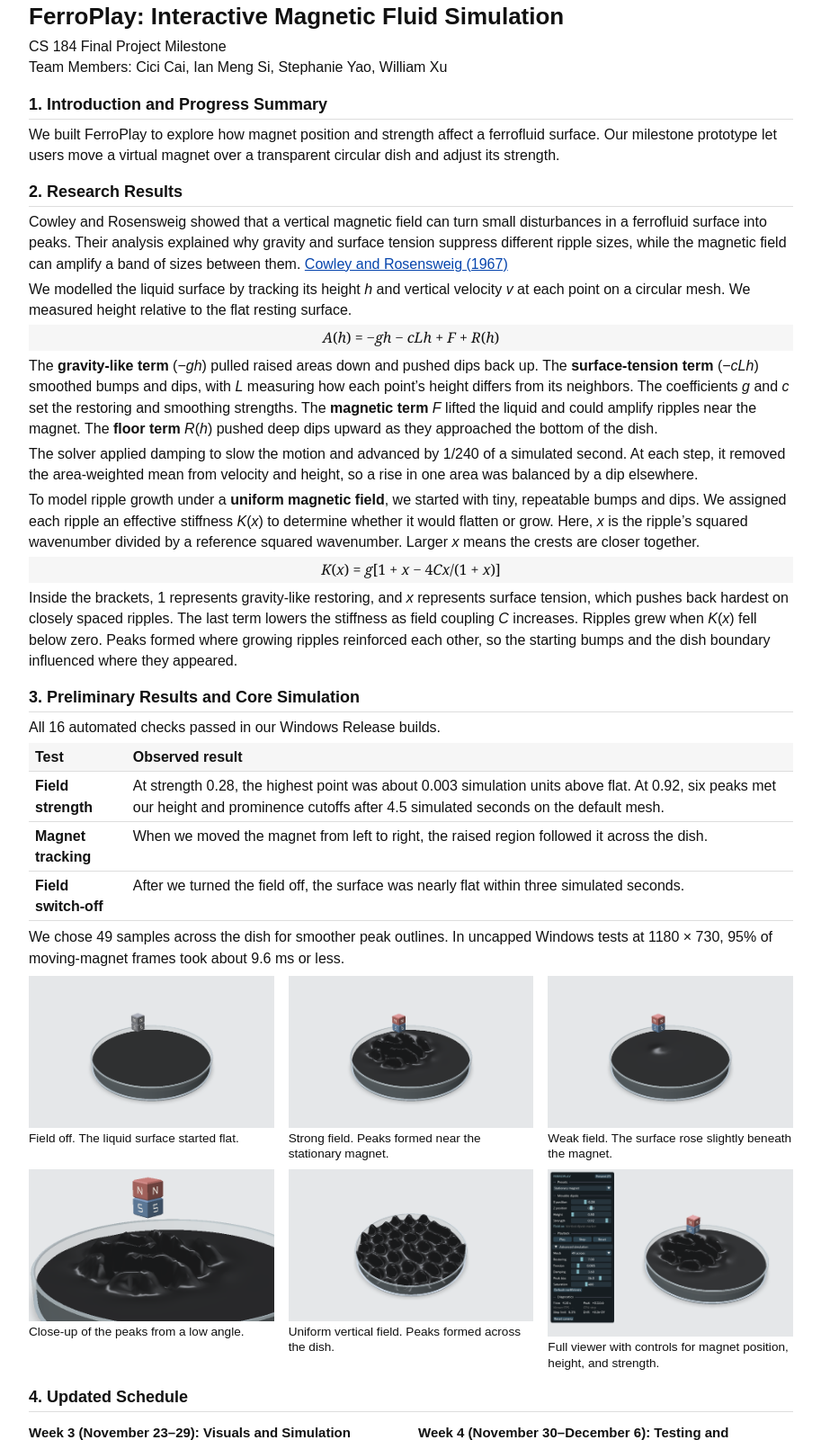
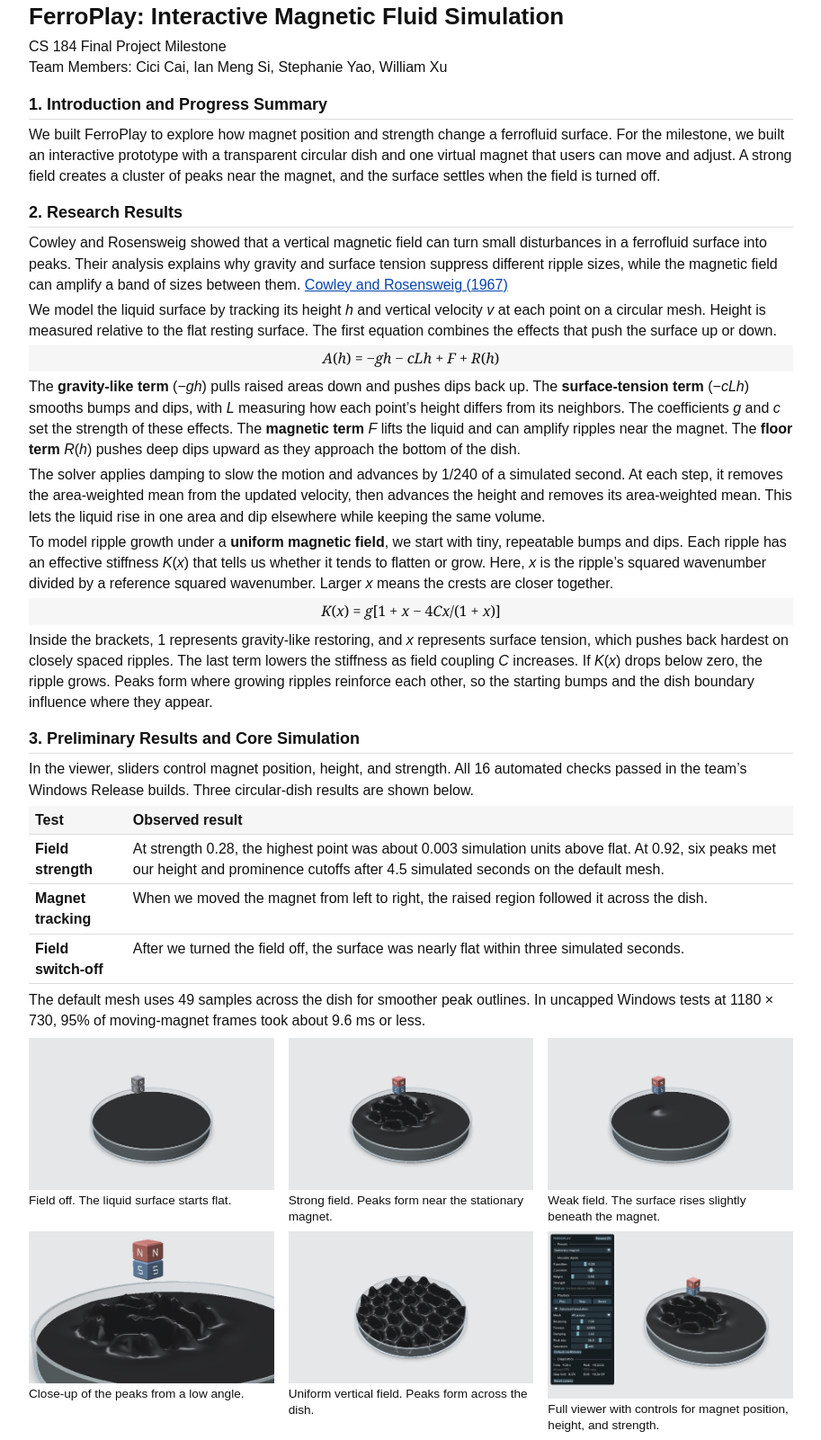
Before and after one commit to Cicicai379/ferroplay-milestone, a plain HTML site: page index.html in a window 1280 px wide. Shown: the part 25-1626 px from the top of the page at 90% size, without its empty margins (183-1096 px from the left). Drawn offline with Linux system fonts and the light colour scheme.

Commit message:
Revert "Tighten milestone report wording"
This reverts commit fd63e214685bc9bc00910f5776785c091d7ba119.

```diff
--- a/index.html
+++ b/index.html
@@ -104,20 +104,20 @@
     <p>CS 184 Final Project Milestone<br>Team Members: Cici Cai, Ian Meng Si, Stephanie Yao, William Xu</p>
 
     <h2>1. Introduction and Progress Summary</h2>
-    <p>We built FerroPlay to explore how magnet position and strength affect a ferrofluid surface. Our milestone prototype let users move a virtual magnet over a transparent circular dish and adjust its strength.</p>
+    <p>We built FerroPlay to explore how magnet position and strength change a ferrofluid surface. For the milestone, we built an interactive prototype with a transparent circular dish and one virtual magnet that users can move and adjust. A strong field creates a cluster of peaks near the magnet, and the surface settles when the field is turned off.</p>
 
     <h2>2. Research Results</h2>
-    <p>Cowley and Rosensweig showed that a vertical magnetic field can turn small disturbances in a ferrofluid surface into peaks. Their analysis explained why gravity and surface tension suppress different ripple sizes, while the magnetic field can amplify a band of sizes between them. <a href="https://www.cambridge.org/core/journals/journal-of-fluid-mechanics/article/abs/interfacial-stability-of-a-ferromagnetic-fluid/B40DFB1706780F071CDC7B0DFBFF7FCD">Cowley and Rosensweig (1967)</a></p>
-    <p>We modelled the liquid surface by tracking its height <var>h</var> and vertical velocity <var>v</var> at each point on a circular mesh. We measured height relative to the flat resting surface.</p>
+    <p>Cowley and Rosensweig showed that a vertical magnetic field can turn small disturbances in a ferrofluid surface into peaks. Their analysis explains why gravity and surface tension suppress different ripple sizes, while the magnetic field can amplify a band of sizes between them. <a href="https://www.cambridge.org/core/journals/journal-of-fluid-mechanics/article/abs/interfacial-stability-of-a-ferromagnetic-fluid/B40DFB1706780F071CDC7B0DFBFF7FCD">Cowley and Rosensweig (1967)</a></p>
+    <p>We model the liquid surface by tracking its height <var>h</var> and vertical velocity <var>v</var> at each point on a circular mesh. Height is measured relative to the flat resting surface. The first equation combines the effects that push the surface up or down.</p>
     <p class="equation"><var>A</var>(<var>h</var>) = −<var>gh</var> − <var>cLh</var> + <var>F</var> + <var>R</var>(<var>h</var>)</p>
-    <p>The <strong>gravity-like term</strong> (−<var>gh</var>) pulled raised areas down and pushed dips back up. The <strong>surface-tension term</strong> (−<var>cLh</var>) smoothed bumps and dips, with <var>L</var> measuring how each point’s height differs from its neighbors. The coefficients <var>g</var> and <var>c</var> set the restoring and smoothing strengths. The <strong>magnetic term</strong> <var>F</var> lifted the liquid and could amplify ripples near the magnet. The <strong>floor term</strong> <var>R</var>(<var>h</var>) pushed deep dips upward as they approached the bottom of the dish.</p>
-    <p>The solver applied damping to slow the motion and advanced by 1/240 of a simulated second. At each step, it removed the area-weighted mean from velocity and height, so a rise in one area was balanced by a dip elsewhere.</p>
-    <p>To model ripple growth under a <strong>uniform magnetic field</strong>, we started with tiny, repeatable bumps and dips. We assigned each ripple an effective stiffness <var>K</var>(<var>x</var>) to determine whether it would flatten or grow. Here, <var>x</var> is the ripple’s squared wavenumber divided by a reference squared wavenumber. Larger <var>x</var> means the crests are closer together.</p>
+    <p>The <strong>gravity-like term</strong> (−<var>gh</var>) pulls raised areas down and pushes dips back up. The <strong>surface-tension term</strong> (−<var>cLh</var>) smooths bumps and dips, with <var>L</var> measuring how each point’s height differs from its neighbors. The coefficients <var>g</var> and <var>c</var> set the strength of these effects. The <strong>magnetic term</strong> <var>F</var> lifts the liquid and can amplify ripples near the magnet. The <strong>floor term</strong> <var>R</var>(<var>h</var>) pushes deep dips upward as they approach the bottom of the dish.</p>
+    <p>The solver applies damping to slow the motion and advances by 1/240 of a simulated second. At each step, it removes the area-weighted mean from the updated velocity, then advances the height and removes its area-weighted mean. This lets the liquid rise in one area and dip elsewhere while keeping the same volume.</p>
+    <p>To model ripple growth under a <strong>uniform magnetic field</strong>, we start with tiny, repeatable bumps and dips. Each ripple has an effective stiffness <var>K</var>(<var>x</var>) that tells us whether it tends to flatten or grow. Here, <var>x</var> is the ripple’s squared wavenumber divided by a reference squared wavenumber. Larger <var>x</var> means the crests are closer together.</p>
     <p class="equation"><var>K</var>(<var>x</var>) = <var>g</var>[1 + <var>x</var> − 4<var>Cx</var>/(1 + <var>x</var>)]</p>
-    <p>Inside the brackets, 1 represents gravity-like restoring, and <var>x</var> represents surface tension, which pushes back hardest on closely spaced ripples. The last term lowers the stiffness as field coupling <var>C</var> increases. Ripples grew when <var>K</var>(<var>x</var>) fell below zero. Peaks formed where growing ripples reinforced each other, so the starting bumps and the dish boundary influenced where they appeared.</p>
+    <p>Inside the brackets, 1 represents gravity-like restoring, and <var>x</var> represents surface tension, which pushes back hardest on closely spaced ripples. The last term lowers the stiffness as field coupling <var>C</var> increases. If <var>K</var>(<var>x</var>) drops below zero, the ripple grows. Peaks form where growing ripples reinforce each other, so the starting bumps and the dish boundary influence where they appear.</p>
 
     <h2>3. Preliminary Results and Core Simulation</h2>
-    <p>All 16 automated checks passed in our Windows Release builds.</p>
+    <p>In the viewer, sliders control magnet position, height, and strength. All 16 automated checks passed in the team’s Windows Release builds. Three circular-dish results are shown below.</p>
     <table class="results">
       <thead><tr><th scope="col">Test</th><th scope="col">Observed result</th></tr></thead>
       <tbody>
@@ -126,20 +126,20 @@
         <tr><th scope="row">Field switch-off</th><td>After we turned the field off, the surface was nearly flat within three simulated seconds.</td></tr>
       </tbody>
     </table>
-    <p>We chose 49 samples across the dish for smoother peak outlines. In uncapped Windows tests at 1180 × 730, 95% of moving-magnet frames took about 9.6 ms or less.</p>
+    <p>The default mesh uses 49 samples across the dish for smoother peak outlines. In uncapped Windows tests at 1180 × 730, 95% of moving-magnet frames took about 9.6 ms or less.</p>
 
     <div class="prototype-grid" aria-label="FerroPlay circular-dish demo screenshots">
       <figure>
-        <img src="captures/circular-pass/demo/01-no-field.png" alt="Field off. The liquid surface started flat.">
-        <figcaption>Field off. The liquid surface started flat.</figcaption>
+        <img src="captures/circular-pass/demo/01-no-field.png" alt="Field off. The liquid surface starts flat.">
+        <figcaption>Field off. The liquid surface starts flat.</figcaption>
       </figure>
       <figure>
-        <img src="captures/circular-pass/demo/02-stationary-magnet.png" alt="Strong field. Peaks formed near the stationary magnet.">
-        <figcaption>Strong field. Peaks formed near the stationary magnet.</figcaption>
+        <img src="captures/circular-pass/demo/02-stationary-magnet.png" alt="Strong field. Peaks form near the stationary magnet.">
+        <figcaption>Strong field. Peaks form near the stationary magnet.</figcaption>
       </figure>
       <figure>
-        <img src="captures/circular-pass/demo/weak-field-without-ui.png" alt="Weak field. The surface rose slightly beneath the magnet.">
-        <figcaption>Weak field. The surface rose slightly beneath the magnet.</figcaption>
+        <img src="captures/circular-pass/demo/weak-field-without-ui.png" alt="Weak field. The surface rises slightly beneath the magnet.">
+        <figcaption>Weak field. The surface rises slightly beneath the magnet.</figcaption>
       </figure>
       <figure>
         <div class="peak-crop">
@@ -149,7 +149,7 @@
       </figure>
       <figure>
         <img src="captures/circular-pass/demo/05-normal-field.png" alt="Peaks spread across the circular dish under a uniform vertical magnetic field.">
-        <figcaption>Uniform vertical field. Peaks formed across the dish.</figcaption>
+        <figcaption>Uniform vertical field. Peaks form across the dish.</figcaption>
       </figure>
       <figure>
         <img src="captures/circular-pass/demo/06-full-ui.png" alt="FerroPlay viewer showing the dish and magnet controls.">
```
